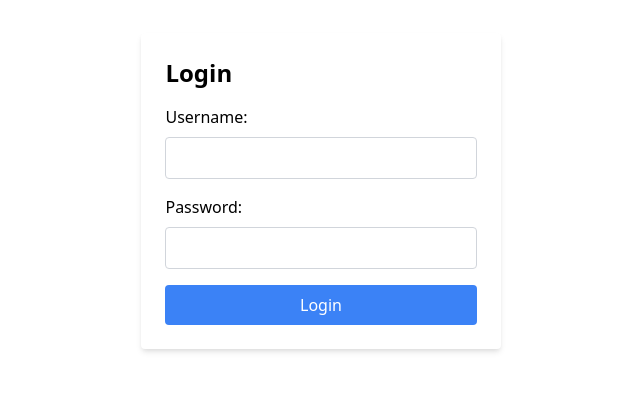
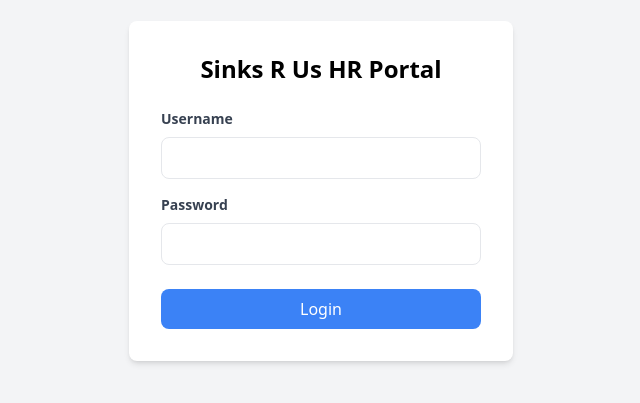
Before and after one commit to dennisjeanthompson/sinkssys, a plain HTML site: page index.html in a window 1280 px wide. Shown: the part 209-612 px from the top of the page, without its empty margins (319-959 px from the left). Drawn offline with nearby package versions, Linux system fonts and the light colour scheme.

Commit message:
updated the index.html

```diff
--- a/index.html
+++ b/index.html
@@ -3,24 +3,26 @@
 <head>
     <meta charset="UTF-8">
     <meta name="viewport" content="width=device-width, initial-scale=1.0">
-            <title>Sinks R Us HR System</title>
-
-            <!-- Tailwind CSS CDN -->
-            <link href="https://cdn.jsdelivr.net/npm/tailwindcss@2.2.19/dist/tailwind.min.css" rel="stylesheet">
+    <title>Sinks R Us - Login</title>
+    <style href="index.css"> </style>
+    <script src="https://cdn.tailwindcss.com"></script>
 </head>
-
-          <body>
-            <!-- Login Form -->
-            <div class="flex items-center justify-center min-h-screen">
-              <form class="bg-white p-6 rounded shadow-md">
-                <h2 class="text-2xl font-bold mb-4">Login</h2>
-                <label class="block mb-2">Username:</label>
-                <input type="text" required class="border border-gray-300 p-2 rounded w-full mb-4">
-                <label class="block mb-2">Password:</label>
-                <input type="password" required class="border border-gray-300 p-2 rounded w-full mb-4">
-                <button class="bg-blue-500 text-white p-2 rounded w-full">Login</button>
+<body class="bg-gray-100 h-screen flex items-center justify-center">
+    <div class="bg-white p-8 rounded-lg shadow-md w-96">
+        <h1 class="text-2xl font-bold mb-6 text-center">Sinks R Us HR Portal</h1>
+        <form action="employee_list.html" method="GET">
+            <div class="mb-4">
+                <label for="username" class="block text-gray-700 text-sm font-bold mb-2">Username</label>
+                <input type="text" id="username" name="username" required class="w-full px-3 py-2 border rounded-lg focus:outline-none focus:border-blue-500">
+            </div>
+            <div class="mb-6">
+                <label for="password" class="block text-gray-700 text-sm font-bold mb-2">Password</label>
+                <input type="password" id="password" name="password" required class="w-full px-3 py-2 border rounded-lg focus:outline-none focus:border-blue-500">
+            </div>
+            <button type="submit" class="w-full bg-blue-500 text-white py-2 px-4 rounded-lg hover:bg-blue-600 focus:outline-none focus:ring-2 focus:ring-blue-500 focus:ring-opacity-50">
+                Login
+            </button>
         </form>
     </div>
 </body>
-
 </html>
```
Lines whose indentation alone changed are shown as unchanged.
